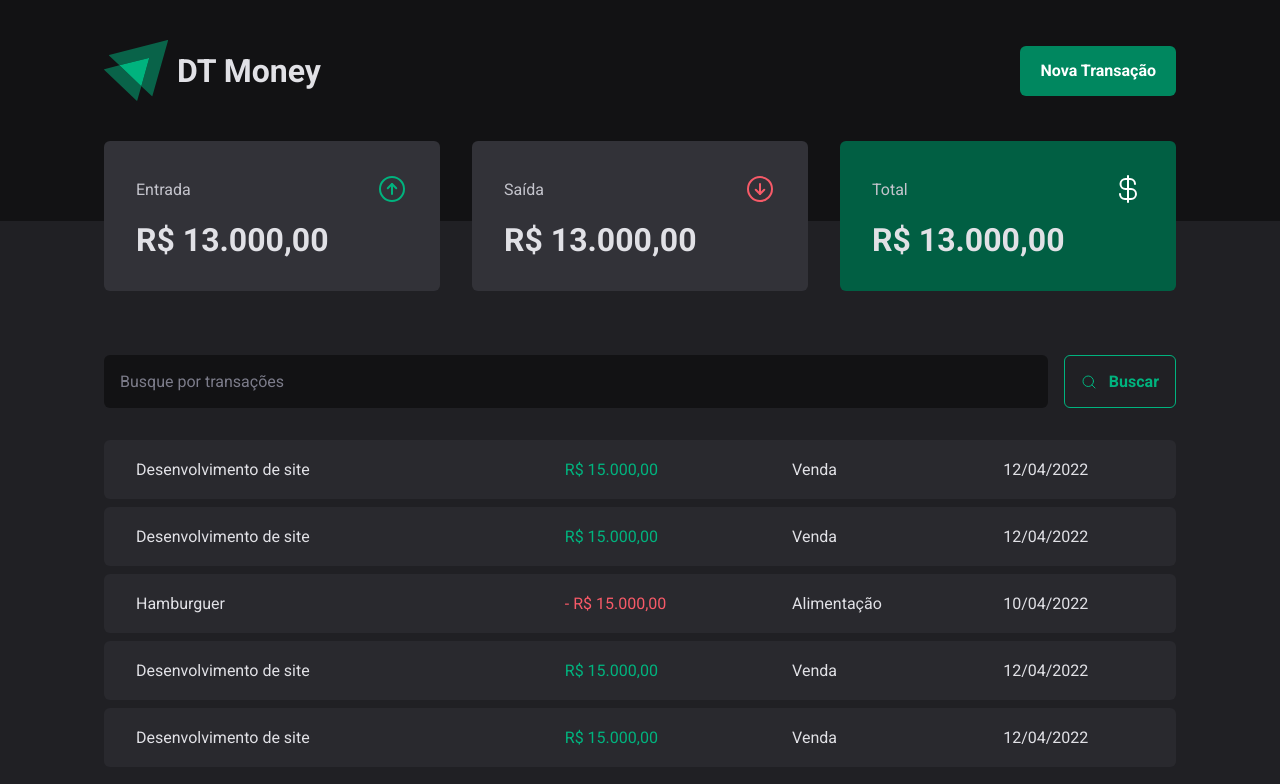
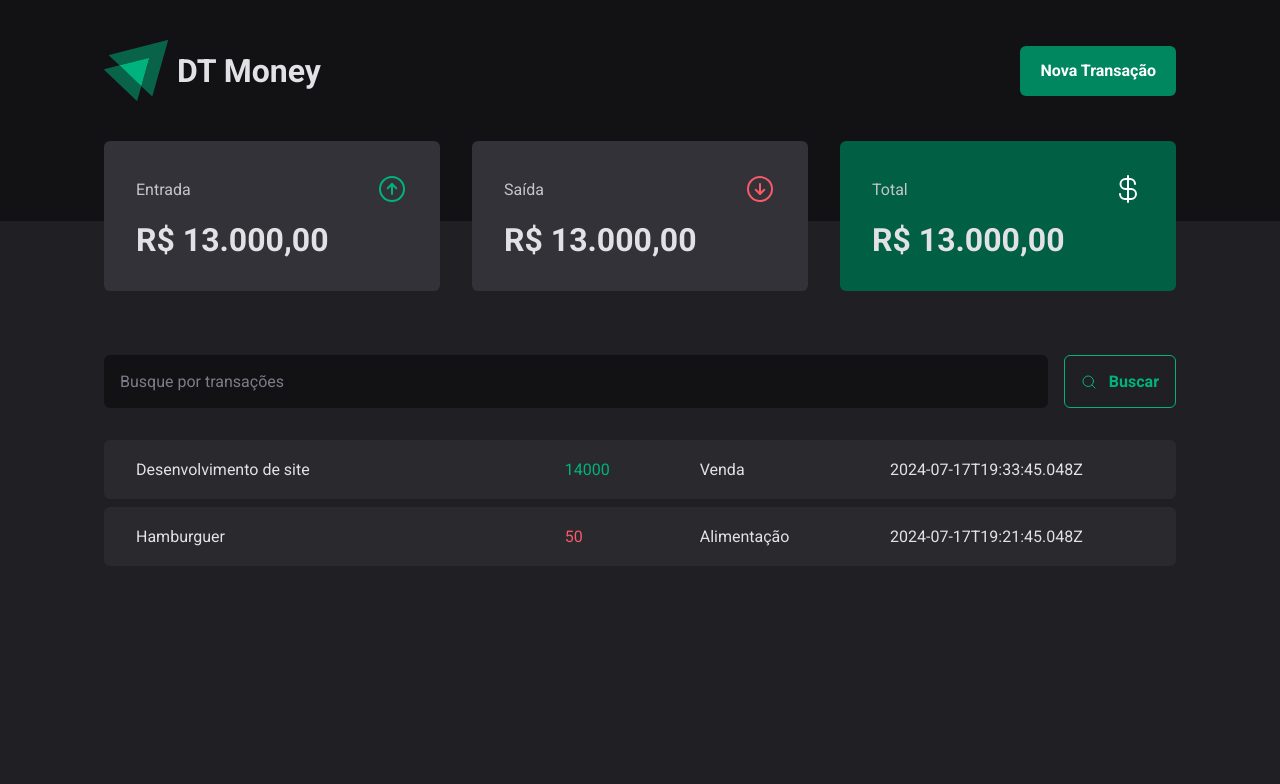
Before and after one commit to joaohenriquefernandes/ignite-dt-money, a React (Vite) app: page / in a window 1280 px wide. Shown: the top 784 px of the page. Built offline with nearby package versions, Linux system fonts and the light colour scheme; data requests are answered from the project's data file.

Commit message:
feat: create transactions context

```diff
--- a/package.json
+++ b/package.json
@@ -5,6 +5,7 @@
   "type": "module",
   "scripts": {
     "dev": "vite",
+    "dev:server": "json-server server.json -p 3333 -w",
     "build": "tsc && vite build",
     "test": "echo \"Error: no test specified\" && exit 1",
     "preview": "vite preview",
@@ -37,6 +38,7 @@
     "eslint-plugin-react": "^7.28.0",
     "eslint-plugin-react-hooks": "^4.3.0",
     "husky": "^8.0.0",
+    "json-server": "^1.0.0-beta.1",
     "lint-staged": "^15.2.0",
     "prettier": "^3.1.1",
     "typescript": "^5.2.2",
--- /dev/null
+++ b/server.json
@@ -0,0 +1,20 @@
+{
+  "transactions": [
+    {
+      "id": 1,
+      "description": "Desenvolvimento de site",
+      "type": "income",
+      "category": "Venda",
+      "price": 14000,
+      "created_at": "2024-07-17T19:33:45.048Z"
+    },
+    {
+      "id": 2,
+      "description": "Hamburguer",
+      "type": "outcome",
+      "category": "Alimentação",
+      "price": 50,
+      "created_at": "2024-07-17T19:21:45.048Z"
+    }
+  ]
+}
--- a/src/App.tsx
+++ b/src/App.tsx
@@ -1,5 +1,6 @@
 import { ThemeProvider } from 'styled-components';
 
+import { TransactionsProvider } from './context/TransactionsContext';
 import { Transactions } from './pages/Transactions';
 import { GlobalStyle } from './styles/global';
 import { defaultTheme } from './styles/themes/default';
@@ -7,7 +8,9 @@
 export function App() {
   return (
     <ThemeProvider theme={defaultTheme}>
-      <Transactions />
+      <TransactionsProvider>
+        <Transactions />
+      </TransactionsProvider>
 
       <GlobalStyle />
     </ThemeProvider>
--- /dev/null
+++ b/src/context/TransactionsContext.tsx
@@ -0,0 +1,44 @@
+/* eslint-disable react/jsx-no-constructed-context-values */
+import { createContext, ReactNode, useEffect, useState } from 'react';
+
+interface ITransactions {
+  id: number;
+  description: string;
+  type: 'income' | 'outcome';
+  category: string;
+  price: number;
+  created_at: Date;
+}
+
+interface ITransactionsContentType {
+  transactions: ITransactions[];
+}
+
+export const TransactionsContext = createContext(
+  {} as ITransactionsContentType,
+);
+
+interface ITransactionsProviderProps {
+  children: ReactNode;
+}
+
+export function TransactionsProvider({ children }: ITransactionsProviderProps) {
+  const [transactions, setTransactions] = useState<ITransactions[]>([]);
+
+  async function loadTransactions() {
+    const response = await fetch('http://localhost:3333/transactions');
+    const data = await response.json();
+
+    setTransactions(data);
+  }
+
+  useEffect(() => {
+    loadTransactions();
+  }, []);
+
+  return (
+    <TransactionsContext.Provider value={{ transactions }}>
+      {children}
+    </TransactionsContext.Provider>
+  );
+}
--- a/src/pages/Transactions/index.tsx
+++ b/src/pages/Transactions/index.tsx
@@ -1,5 +1,8 @@
+import { useContext } from 'react';
+
 import { Header } from '../../components/Header';
 import { Summary } from '../../components/Summary';
+import { TransactionsContext } from '../../context/TransactionsContext';
 
 import { SearchForm } from './components/SearchForm';
 import {
@@ -9,6 +12,7 @@
 } from './styles';
 
 export function Transactions() {
+  const { transactions } = useContext(TransactionsContext);
   return (
     <>
       <Header />
@@ -19,48 +23,18 @@
 
         <TransactionsTable>
           <tbody>
-            <tr>
-              <td width="40%">Desenvolvimento de site</td>
-              <td>
-                <PriceHighlight variant="income">R$ 15.000,00</PriceHighlight>
-              </td>
-              <td>Venda</td>
-              <td>12/04/2022</td>
-            </tr>
-            <tr>
-              <td width="40%">Desenvolvimento de site</td>
-              <td>
-                <PriceHighlight variant="income">R$ 15.000,00</PriceHighlight>
-              </td>
-              <td>Venda</td>
-              <td>12/04/2022</td>
-            </tr>
-            <tr>
-              <td width="40%">Hamburguer</td>
-              <td>
-                <PriceHighlight variant="outcome">
-                  - R$ 15.000,00
-                </PriceHighlight>
-              </td>
-              <td>Alimentação</td>
-              <td>10/04/2022</td>
-            </tr>
-            <tr>
-              <td width="40%">Desenvolvimento de site</td>
-              <td>
-                <PriceHighlight variant="income">R$ 15.000,00</PriceHighlight>
-              </td>
-              <td>Venda</td>
-              <td>12/04/2022</td>
-            </tr>
-            <tr>
-              <td width="40%">Desenvolvimento de site</td>
-              <td>
-                <PriceHighlight variant="income">R$ 15.000,00</PriceHighlight>
-              </td>
-              <td>Venda</td>
-              <td>12/04/2022</td>
-            </tr>
+            {transactions.map((transaction) => (
+              <tr key={transaction.id}>
+                <td width="40%">{transaction.description}</td>
+                <td>
+                  <PriceHighlight variant={transaction.type}>
+                    {transaction.price}
+                  </PriceHighlight>
+                </td>
+                <td>{transaction.category}</td>
+                <td>{transaction.created_at}</td>
+              </tr>
+            ))}
           </tbody>
         </TransactionsTable>
       </TransactionsContainer>
```
Also changed, not shown: 1 other file (tests, documents, lock files or other folders).
